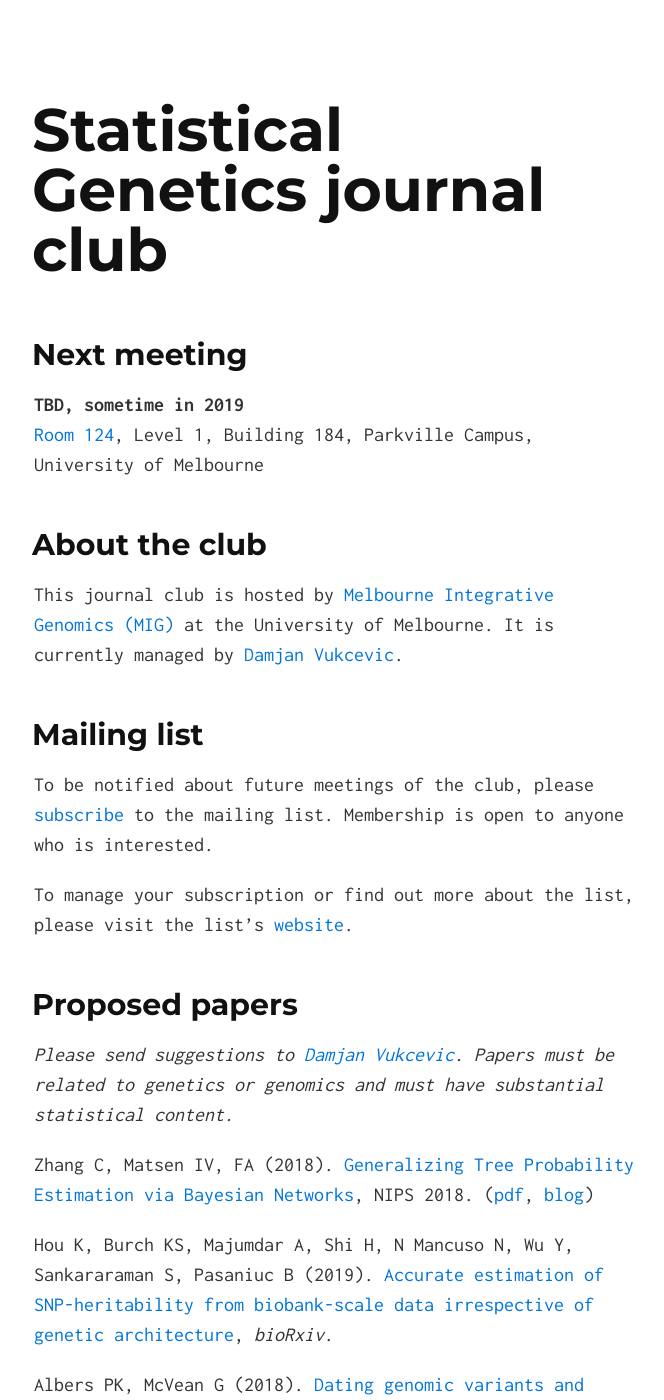
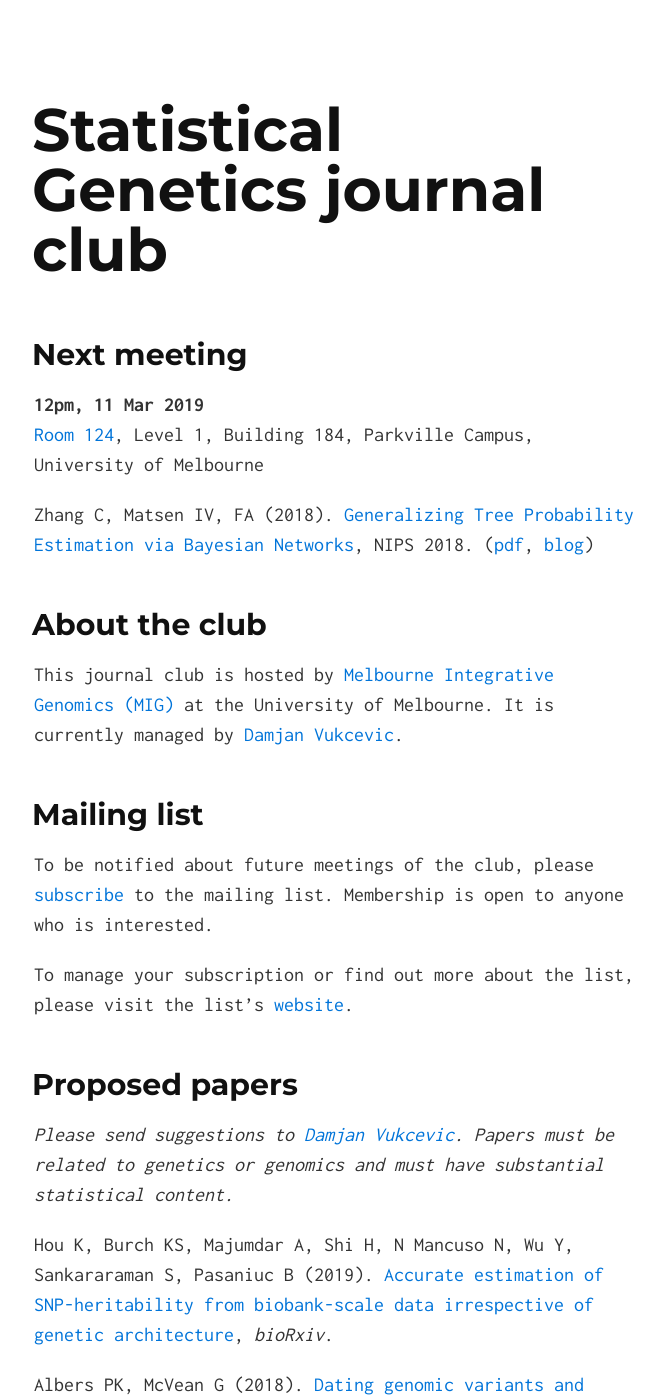
Before and after one commit to melbintgen/statgen-journal-club, a Jekyll site: the page built from index.md, in a window 1280 px wide and 1400 px high. Shown: the whole window, without its empty margins (306-970 px from the left). Built offline with Jekyll 4.4.1, drawn with Linux system fonts in a browser that asks for light colours; our own code applies the rules of GitHub Pages for plain Markdown files.

Commit message:
Announce meeting for 11 Mar 2019

```diff
--- a/index.md
+++ b/index.md
@@ -5,9 +5,11 @@ layout: default
 
 ## Next meeting
 
-**TBD, sometime in 2019**
+**12pm, 11 Mar 2019**
 [Room 124](https://maps.unimelb.edu.au/parkville/building/184/124), Level 1,
 Building 184, Parkville Campus, University of Melbourne
+
+Zhang C, Matsen IV, FA (2018).  [Generalizing Tree Probability Estimation via Bayesian Networks](https://papers.nips.cc/paper/7418-generalizing-tree-probability-estimation-via-bayesian-networks), NIPS 2018. ([pdf](https://papers.nips.cc/paper/7418-generalizing-tree-probability-estimation-via-bayesian-networks.pdf), [blog](https://matsen.fredhutch.org/general/2018/12/05/sbn.html))
 
 
 ## About the club
```
Also changed, not shown: other parts of index.md (+0 -2 lines).
